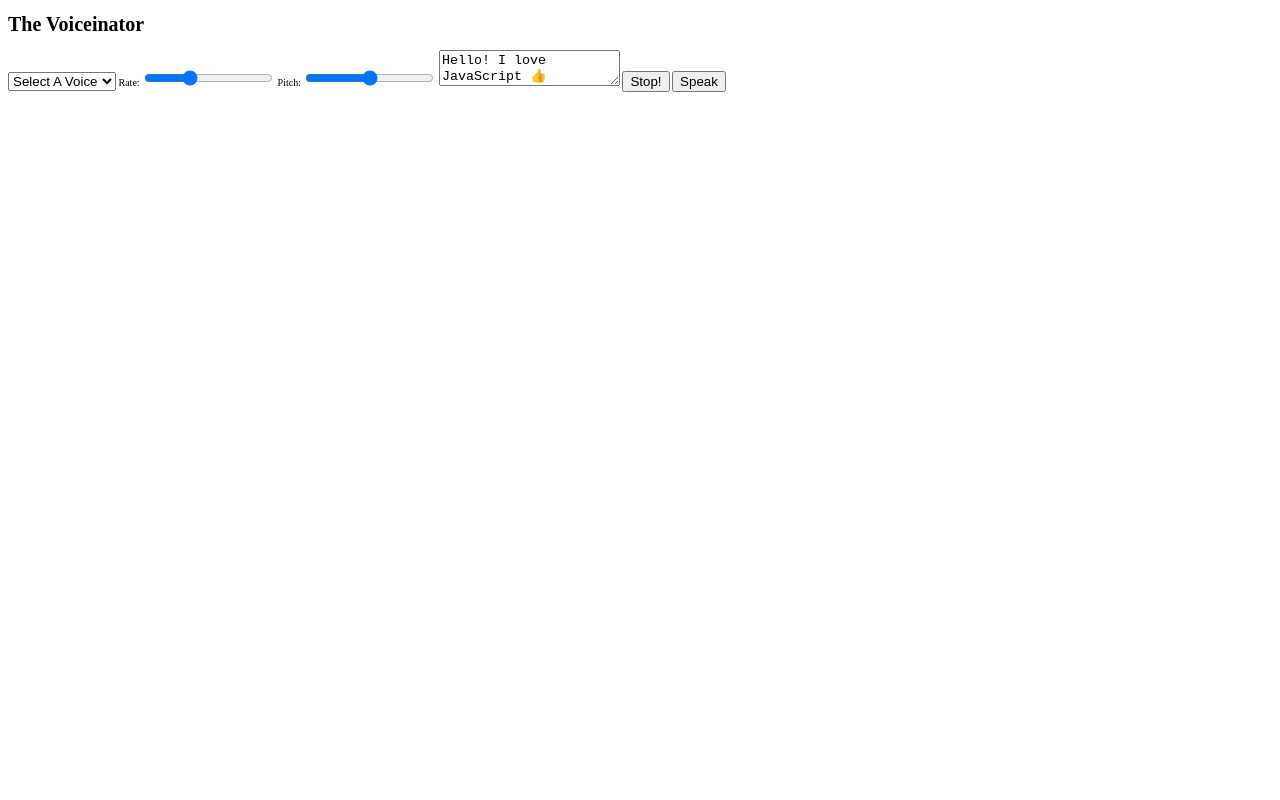
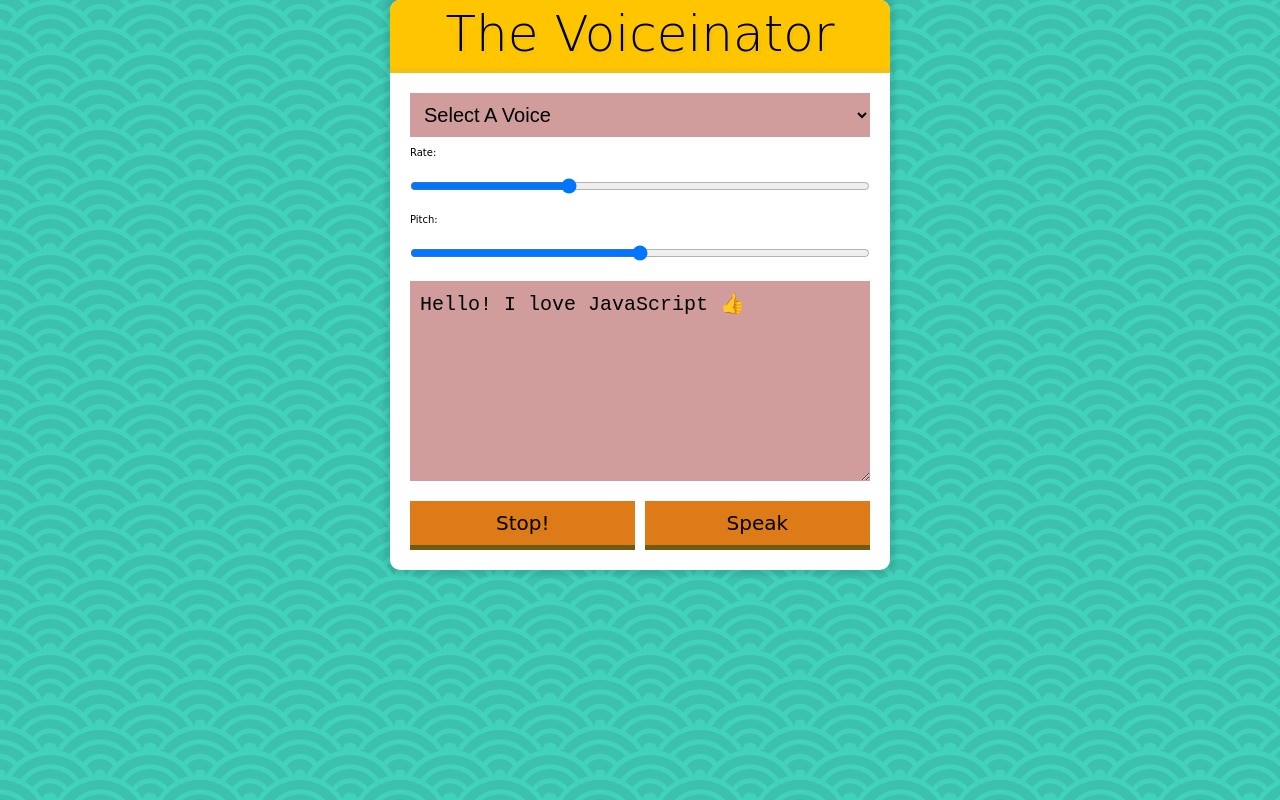
Before and after one commit to AtharvaKarkar/JS_30, a plain HTML site: page Day 23/index.html in a window 1280 px wide. Drawn offline with Linux system fonts and the light colour scheme; a web font is replaced by a local one.

Commit message:
day 23 project

```diff
--- a/Day 23/script.js
+++ b/Day 23/script.js
@@ -0,0 +1,40 @@
+const msg = new SpeechSynthesisUtterance();
+let voices = [];
+const voiceDropdown = document.querySelector('[name="voice"]');
+const options = document.querySelectorAll('[type="range"],[name="text"]');
+const speakButton = document.querySelector('#speak');
+const stopButton = document.querySelector('#stop');
+msg.text = document.querySelector('[name="text"]').value;
+
+function populateVoices() {
+    voices = this.getVoices();
+    voicesDropdown.innerHtml = voices
+    .filter(voices => voice.lang.includes('en'))   // this function populates the dropdown element with the avaliable voices. It first gets the avaliable voices using the getVoice() method. then filters out the only english voices and creates an option element for each voice, displaying the name & language. Finally,it joins all the option elements into a single and sets the dropdown's innerHtml to that string.
+    .map(voice=>'<option value="${voice.name}">${voice.name} (${voice.lang})</option>')
+    .join('');
+}
+
+function setVoice() {
+    msg.voice = voices.find(voice =>voice.name === this.value);
+    toggle();
+
+}
+
+function toggle(startOver = true) {
+    speechSynthesis.cancel();
+    if(startOver) {
+        speechSynthesis.speak(msg);
+    }
+    /*this function starts or stops the text to-speech request. If the 'startOver'  argument is true (which is the default), it cancels any existing speech requests and starts a new one using the speak() method of the speechSynthesis object. If startOver is false, it only cancels the current speech request and doesn't start a new one.*/
+}
+
+function setOption() {
+    console.log(this.name,this.value);
+    msg[this.name] = this.value;
+    toggle();
+}
+speechSynthesis.addEventListener('voicechanged',populateVoices);
+voicesDropdown.addEventListener('change',setVoice);
+options.forEach(option => option.addEventListener('change', setOption));
+speakButton.addEventListener('click', toggle);
+stopButton.addEventListener('click', () => toggle(false));
--- a/Day 23/style.css
+++ b/Day 23/style.css
@@ -4,3 +4,85 @@ html {
     font-size: 10px;
     box-sizing: border-box;
 }
+*,*:before,*:after{
+    box-sizing:border-box;
+}
+body{
+    margin:0;
+    padding:0;
+    font-family: 'DynaPuff', cursive;
+    display: flex;
+    min-height: center;
+    background-image:
+    radial-gradient(circle at 100% 150%, #3BC1AC 24%, #42D2BB 25%, #42D2BB 28%, #3BC1AC 29%, #3BC1AC 36%, #42D2BB 36%, #42D2BB 40%, transparent 40%, transparent),
+  radial-gradient(circle at 0    150%, #3BC1AC 24%, #42D2BB 25%, #42D2BB 28%, #3BC1AC 29%, #3BC1AC 36%, #42D2BB 36%, #42D2BB 40%, transparent 40%, transparent),
+  radial-gradient(circle at 50%  100%, #42D2BB 10%, #3BC1AC 11%, #3BC1AC 23%, #42D2BB 24%, #42D2BB 30%, #3BC1AC 31%, #3BC1AC 43%, #42D2BB 44%, #42D2BB 50%, #3BC1AC 51%, #3BC1AC 63%, #42D2BB 64%, #42D2BB 71%, transparent 71%, transparent),
+  radial-gradient(circle at 100% 50%, #42D2BB 5%, #3BC1AC 6%, #3BC1AC 15%, #42D2BB 16%, #42D2BB 20%, #3BC1AC 21%, #3BC1AC 30%, #42D2BB 31%, #42D2BB 35%, #3BC1AC 36%, #3BC1AC 45%, #42D2BB 46%, #42D2BB 49%, transparent 50%, transparent),
+  radial-gradient(circle at 0    50%, #42D2BB 5%, #3BC1AC 6%, #3BC1AC 15%, #42D2BB 16%, #42D2BB 20%, #3BC1AC 21%, #3BC1AC 30%, #42D2BB 31%, #42D2BB 35%, #3BC1AC 36%, #3BC1AC 45%, #42D2BB 46%, #42D2BB 49%, transparent 50%, transparent);
+
+  background-size:100px 50px;
+
+}
+.voiceinator{
+    padding:2rem;
+    width:50rem;
+    margin:0 auto;
+    border-radius: 1rem;
+    position:relative;
+    background: white;
+    overflow: hidden;
+    z-index: 1;
+    box-shadow: 0 0 5px 5px rgba(0,0,0,0.1);
+}
+
+h1{
+    width: calc(100% + 4rem);
+    margin: -2rem 0 2rem -2rem;
+    padding: .5rem;
+    background: #ffc600;
+    border-bottom: 5px solid #F3C010;
+    text-align: center;
+    font-size: 5rem;
+    font-weight: 100;
+    font-family: 'Pacifico', cursive;
+    text-shadow: 3px 3px 0 #F3C010;
+}
+
+.voiceinator input,
+.voiceinator button,
+.voiceinator select,
+.voiceinator textarea {
+  width: 100%;
+  display: block;
+  margin: 10px 0;
+  padding: 10px;
+  border: 0;
+  font-size: 2rem;
+  background: #d09c9c;
+  outline: 0;
+}
+
+textarea {
+    height: 20rem;
+  }
+
+  .voiceinator button {
+    background: #dd7b19;
+    border: 0;
+    width: 49%;
+    float: left;
+    font-family: 'Pacifico', cursive;
+    margin-bottom: 0;
+    font-size: 2rem;
+    border-bottom: 5px solid #705b10;
+    cursor: pointer;
+    position: relative;
+  }
+
+  .voiceinator button:active {
+    top: 2px;
+  }
+
+  .voiceinator button:nth-of-type(1) {
+    margin-right: 2%;
+  }
```
